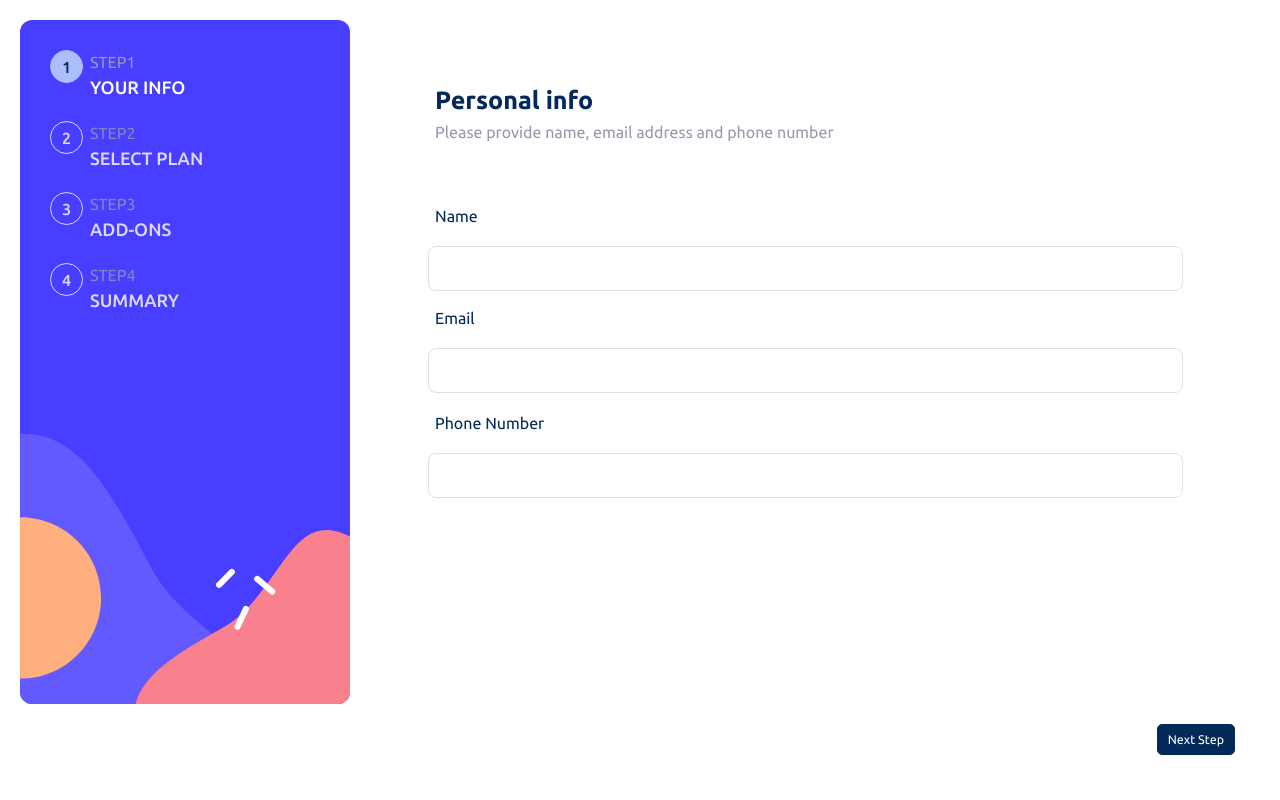
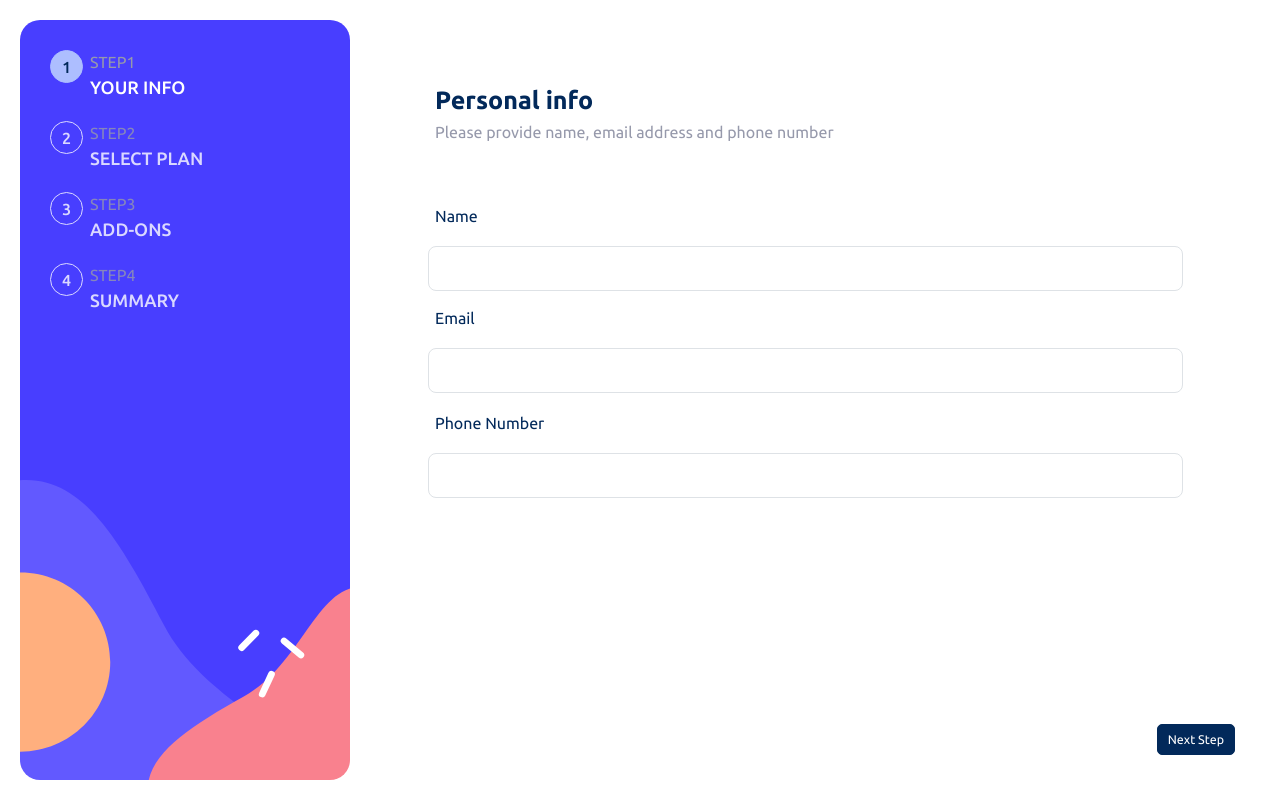
Before and after one commit to agun36/muilt-step-form, a React (Vite) app: page /step-1 in a window 1280 px wide. Built offline with nearby package versions, Linux system fonts and the light colour scheme.

Commit message:
modifying navigation styles and formLayout styles

```diff
--- a/src/components/formLayout/styles.scss
+++ b/src/components/formLayout/styles.scss
@@ -7,7 +7,7 @@
 
   .content-wrapper {
     width: calc(100% - 33rem); // remove the width of the side navigation
-    height: calc(100vh - 4rem); // remove the top and bottom padding
+    min-height: calc(100vh - 4rem); // remove the top and bottom padding
     display: flex;
     flex-direction: column;
     .content {
@@ -58,7 +58,7 @@
     padding: 0;
     .content-wrapper {
       width: 100%;
-      height: calc(100vh - 20vh);
+      min-height: calc(100vh - 20vh);
       background-color: $magnolia;
       .content {
         padding: 0 2rem;
--- a/src/components/navigation/styles.scss
+++ b/src/components/navigation/styles.scss
@@ -3,11 +3,11 @@
 .navigation-wrapper {
   background-image: url("../../assets/images/bg-sidebar-desktop.svg");
   background-repeat: no-repeat;
-  background-size: contain;
+  background-size: cover;
+  border-radius: 2rem;
   width: 33rem;
-  height: calc(100vh - 4rem); // remove the top and bottom padding
+  min-height: calc(100vh - 4rem); // remove the top and bottom padding
   padding: 3rem;
-
   .nav-link {
     display: flex;
     column-gap: 0.7rem;
@@ -51,7 +51,8 @@
   //Mobile styles
   @media (max-width: 900px) {
     background-image: url("../../assets/images/bg-sidebar-mobile.svg");
-    height: 20vh;
+    min-height: 20vh;
+    border-radius: 0;
     display: flex;
     justify-content: center;
     column-gap: 2rem;
```
